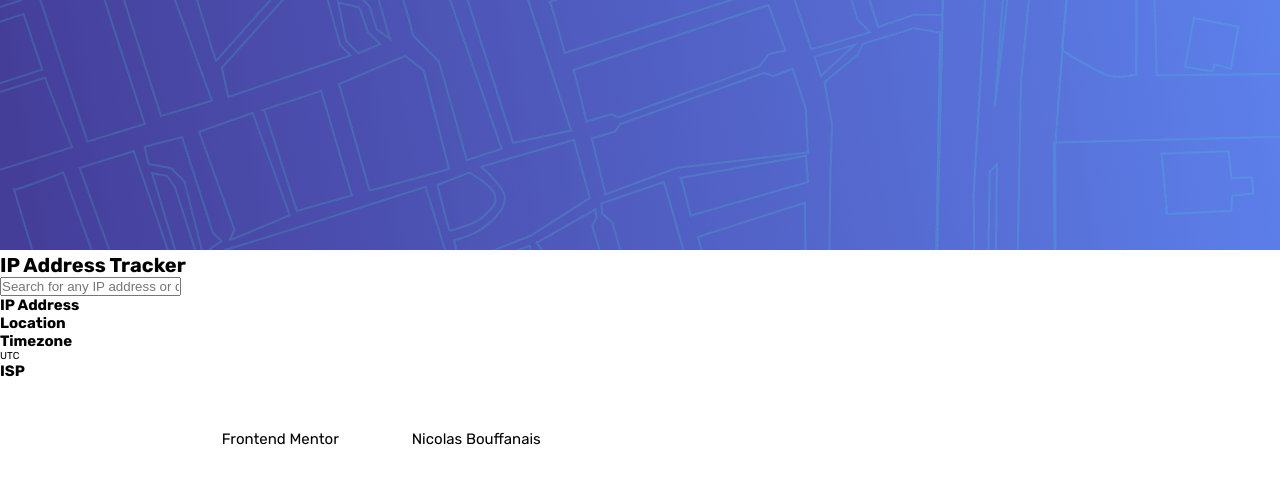
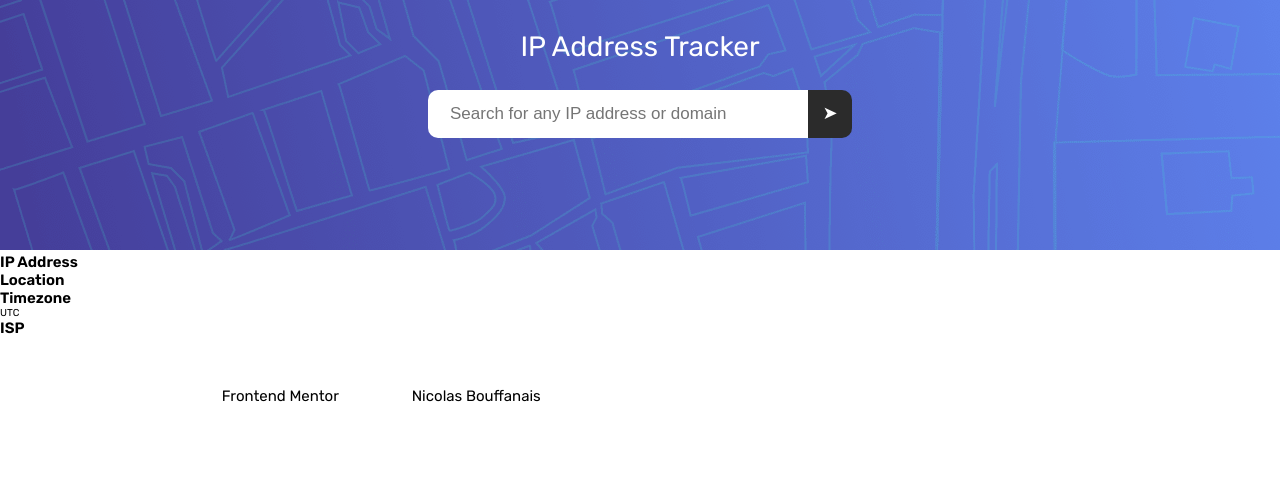
Before and after one commit to N-Ignacio-Bouffanais/ip-address-tracker, a website: page index.html in a window 1280 px wide. Shown: the top 484 px of the page. Drawn offline with Linux system fonts and the light colour scheme.

Commit message:
search component almost ready

```diff
--- a/index.html
+++ b/index.html
@@ -13,16 +13,21 @@
   <!--Google fonts-->
   <link rel="preconnect" href="https://fonts.googleapis.com">
   <link rel="preconnect" href="https://fonts.gstatic.com" crossorigin>
-  <link href="https://fonts.googleapis.com/css2?family=Rubik:wght@300;400;700&display=swap" rel="stylesheet">
+  <link href="https://fonts.googleapis.com/css2?family=Rubik:wght@300;400;600&display=swap" rel="stylesheet">
   <!--CSS MINE-->
   <link rel="stylesheet" href="main.css">
 </head>
 <body>
   <main>
-    <img src="./images/pattern-bg.png" alt="pattern background">
-    <h1>IP Address Tracker</h1>
+    <div class="container">
+      <img src="./images/pattern-bg.png" alt="pattern background">
+      <div class="title">
+        <h1>IP Address Tracker</h1>
+      </div>
+    </div>
     <div class="search">
       <input type="text" placeholder="Search for any IP address or domain">
+      <span>➤</span>
     </div>
     <div class="content-tracker">
       <h2>IP Address</h2>
--- a/styles.scss
+++ b/styles.scss
@@ -12,6 +12,51 @@ html {
 }
 body {
   font-family: "Rubik", sans-serif;
+}
+main{
+  .container{
+    position: relative;
+    text-align: center;
+  }
+  .title{
+    h1{
+      color: white;
+      font-size: 2.8rem;
+      font-weight: 400;
+    }
+    position: absolute;
+    top: 3rem;
+    margin: 0 auto;
+    width: 100%;
+  }
+  .search{
+    display: flex;
+    position: absolute;
+    width: 100%;
+    top: 9rem;
+    justify-content: center;
+    height: 4.8rem;
+    input{
+      width: 38rem;
+      border: none;
+      border-radius: 1rem 0 0 1rem;
+      padding-left: 2.2rem;
+      font-size: 1.7rem;
+      &:focus{
+        outline: none;
+      }
+    }
+    span{
+      color: white;
+      background-color: $Very-Dark-Gray;
+      width: 4.4rem;
+      height: 4.8rem;
+      padding-top: 1.2rem;
+      font-size: 1.8rem;
+      text-align: center;
+      border-radius: 0 1rem 1rem 0;
+    }
+  }
 }
 
 footer .attribution {
```
Also changed, not shown: README-template.md, main.css, 1 other file.
